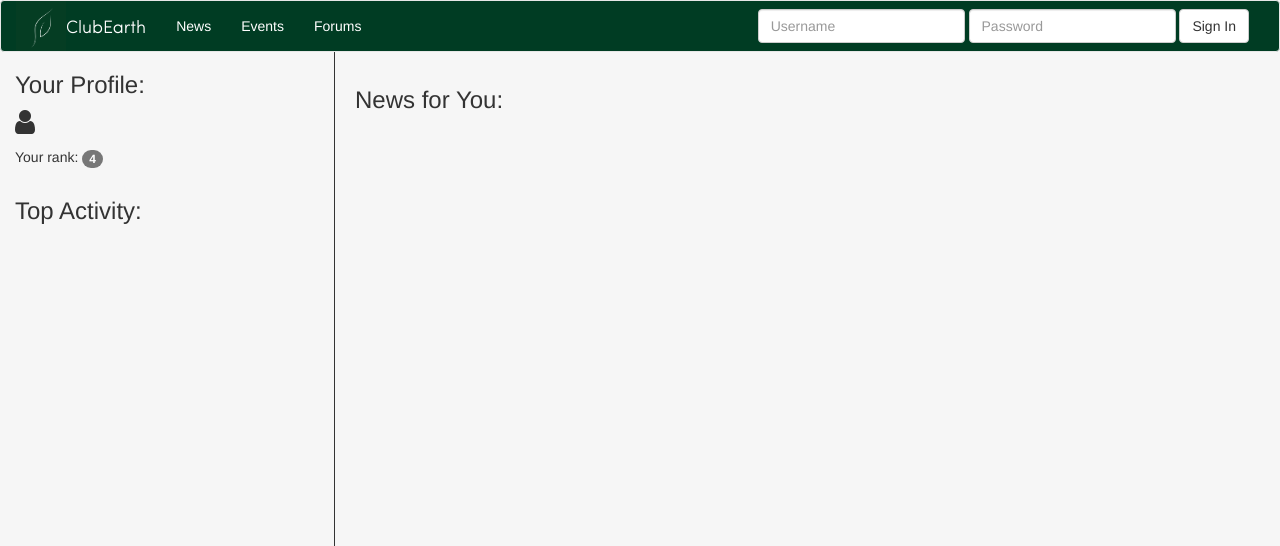
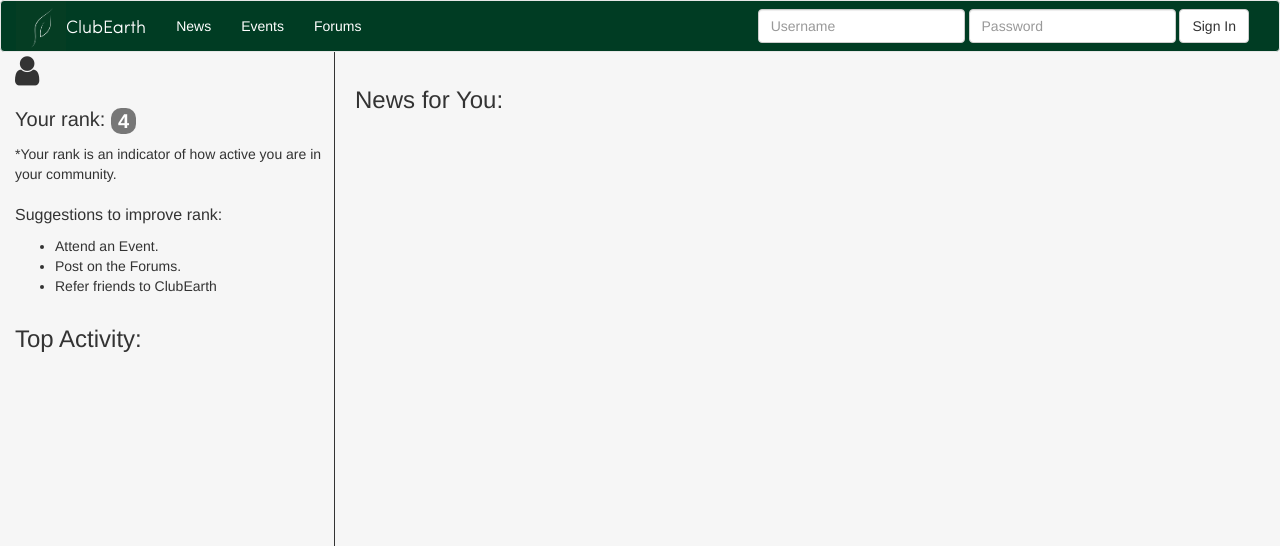
Before and after one commit to AlexanderKM/ClubEarth, a Django app: template clubEarth/earth/templates/home.html in a window 1280 px wide. Shown: the top 546 px of the page. Run offline with Django 3.2, Linux system fonts and the light colour scheme; the template is opened without the code that fills it, so the values that code supplies are empty; parts of the project's set-up code (start-up, migrations or seed data) failed here and were passed over; some libraries are stand-ins or nearby versions.

Commit message:
Cleaning up the profile section of the home page.

```diff
--- a/clubEarth/earth/templates/home.html
+++ b/clubEarth/earth/templates/home.html
@@ -9,10 +9,20 @@ Home
 
 <div class="col-md-3 userbar col-buffer-right">
 	<div class="row">
-		<h3>Your Profile:</h3>
-		<p><i class="fa fa-user fa-2x"></i> {{ request.user.username }}</p>
-		<p>Your rank: <span class="badge">4</span> </p>
-	</div>
+		<p>
+			<i class="fa fa-user fa-2x" style="font-size:34px"></i><span style="font-size:30px;display:inline;"> {{ request.user.username }}</span>
+		</p>
+		<p style="font-size:20px;">Your rank: <span class="badge" style="font-size:20px;">4</span> </p>
+		<p>*Your rank is an indicator of how active you are in your community.<br>
+		<br>
+			<span style="font-size:16px;">Suggestions to improve rank:</span>
+			<ul>
+				<li>Attend an Event.</li>
+				<li>Post on the Forums.</li>
+				<li>Refer friends to ClubEarth</li>
+			</ul>
+		</p>
+		</div>
 	<div class="row">
 		<h3>Top Activity:</h3>
 		<div class="col-sm-12">
```
